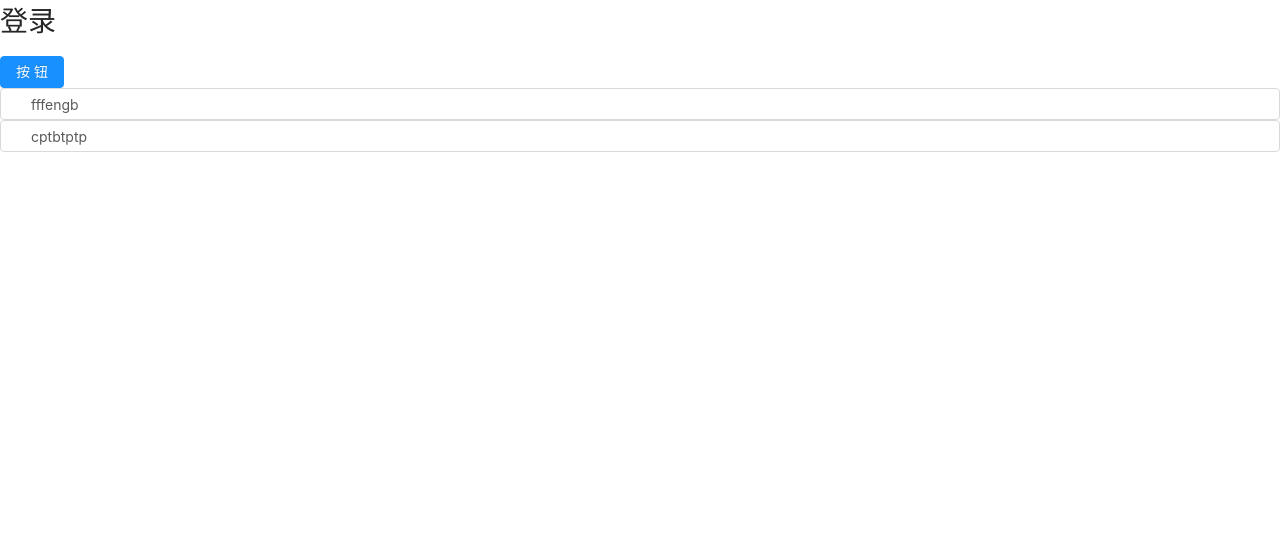
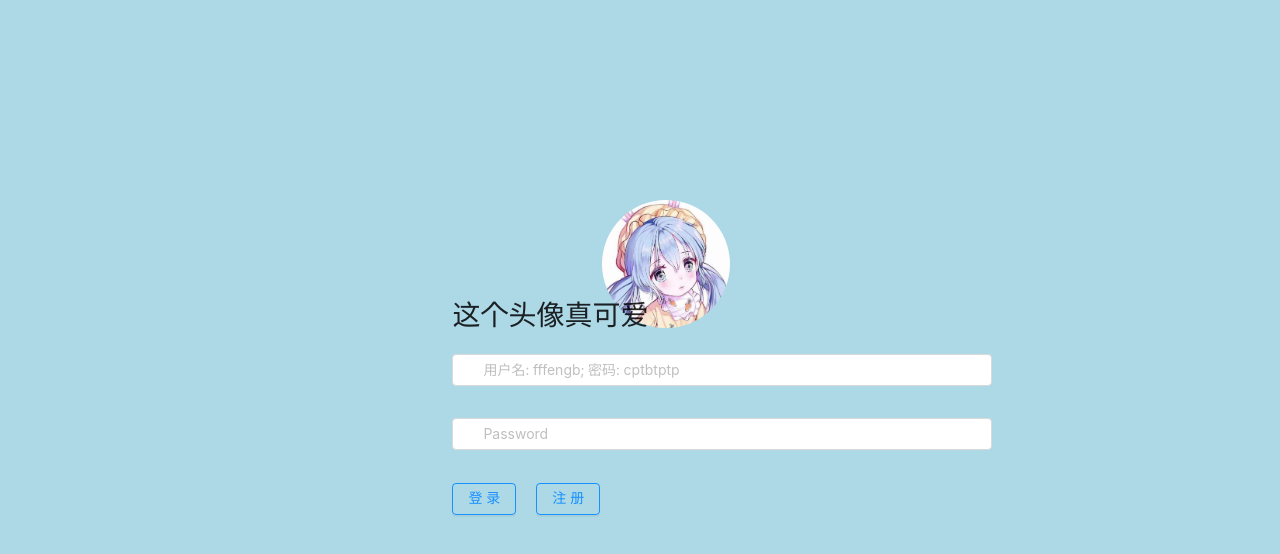
Before and after one commit to fffffengb/handy-review-notebook-frontend, a Vue app: page /login in a window 1280 px wide. Shown: the top 554 px of the page. Built offline with nearby package versions, Linux system fonts and the light colour scheme.

Commit message:
完成了大概的登陆页面;完成了部分个人中心页面;

```diff
--- a/src/layouts/Login.vue
+++ b/src/layouts/Login.vue
@@ -1,14 +1,99 @@
+<!--<template>-->
+<!--  <div>-->
+<!--    <h1>登录</h1>-->
+<!--    <a-button type="primary" @click="login(username, password)">按钮</a-button>-->
+<!--    <a-input placeholder="Basic usage" v-model="username" ref="userNameInput">-->
+<!--      <a-icon slot="prefix" type="user" />-->
+<!--    </a-input>-->
+<!--    <a-input placeholder="Basic usage" v-model="password" ref="passwordInput">-->
+<!--      <a-icon slot="prefix" type="user" />-->
+<!--    </a-input>-->
+<!--    <a-alert type="error" message="Error text" banner v-if="errPassword"/>-->
+<!--  </div>-->
+<!--</template>-->
+
+<!--<script>-->
+<!--  import { postLogin, cacheLoginStatus } from '@/network/api'-->
+<!--  import cookie from 'js-cookie'-->
+<!--  export default {-->
+<!--  name: 'Login',-->
+<!--  data() {-->
+<!--    return {-->
+<!--      username: "fffengb",-->
+<!--      password: "cptbtptp",-->
+<!--      errPassword: false-->
+<!--    };-->
+<!--  },-->
+<!--  methods: {-->
+<!--    login(username, password) {-->
+<!--      postLogin(username, password).then((res) =>{-->
+<!--        // 标记此用户已登录,用于路由守卫判断-->
+<!--        this.$store.commit("setLoginStatus", true);-->
+<!--        //存储认证token和获取时间-->
+<!--        cacheLoginStatus(res.data)-->
+<!--        cookie.set("username", username, {expires: 15});-->
+<!--        cookie.set("password", password, {expires: 15});-->
+<!--        this.$router.push("/home");  // 跳转到首页-->
+<!--      }).catch(err => {-->
+<!--        this.errPassword = true-->
+<!--        console.log(err);-->
+<!--      })-->
+<!--    }-->
+<!--  }-->
+<!--  }-->
+
+<!--</script>-->
+
+<!--<style>-->
+<!--</style>-->
+
 <template>
-  <div>
-    <h1>登录</h1>
-    <a-button type="primary" @click="login(username, password)">按钮</a-button>
-    <a-input placeholder="Basic usage" v-model="username" ref="userNameInput">
-      <a-icon slot="prefix" type="user" />
+  <div class="root">
+    <div class="avatar">
+      <a-avatar src="timg.jfif" :size="128"/>
+    </div>
+    <div class="main-form">
+      <h1>这个头像真可爱</h1>
+      <a-form :form="form" @submit="handleSubmit">
+        <a-form-item>
+          <a-input v-decorator="[ 'userName', { rules: [{ required: true, message: '用户名不能为空~' }] },]"
+                   placeholder="用户名: fffengb; 密码: cptbtptp"
+          >
+            <a-icon slot="prefix" type="user" style="color: rgba(0,0,0,.25)" />
           </a-input>
-    <a-input placeholder="Basic usage" v-model="password" ref="passwordInput">
-      <a-icon slot="prefix" type="user" />
+        </a-form-item>
+        <a-form-item>
+          <a-input v-decorator="[ 'password', { rules: [{ required: true, message: '密码不能为空~' }] },]"
+                  type="password"
+                  placeholder="Password"
+          >
+            <a-icon slot="prefix" type="lock" style="color: rgba(0,0,0,.25)" />
           </a-input>
-    <a-alert type="error" message="Error text" banner v-if="errPassword"/>
+        </a-form-item>
+        <a-form-item>
+  <!--        <a-checkbox-->
+  <!--                v-decorator="[-->
+  <!--          'remember',-->
+  <!--          {-->
+  <!--            valuePropName: 'checked',-->
+  <!--            initialValue: true,-->
+  <!--          },-->
+  <!--        ]"-->
+  <!--        >-->
+  <!--          Remember me-->
+  <!--        </a-checkbox>-->
+  <!--        <a class="login-form-forgot" href="">-->
+  <!--          Forgot password-->
+  <!--        </a>-->
+          <a-button type="primary" ghost html-type="submit" class="login-form-button">
+            登录
+          </a-button>
+          <a-button type="primary" ghost @click="register" class="register-form-button">
+            注册
+          </a-button>
+        </a-form-item>
+      </a-form>
+    </div>
   </div>
 </template>
 
@@ -24,25 +109,59 @@
         errPassword: false
       };
     },
+    beforeCreate() {
+      this.form = this.$form.createForm(this, { name: 'normal_login' });
+    },
     methods: {
-    login(username, password) {
-      postLogin(username, password).then((res) =>{
+      handleSubmit(e) {
+        e.preventDefault();
+        this.form.validateFields((err, values) => {
+          if (!err) {
+            console.log(values.userName, values.password);
+            postLogin(values.userName, values.password).then((res) =>{
               // 标记此用户已登录,用于路由守卫判断
               this.$store.commit("setLoginStatus", true);
               //存储认证token和获取时间
               cacheLoginStatus(res.data)
-        cookie.set("username", username, {expires: 15});
-        cookie.set("password", password, {expires: 15});
+              cookie.set("username", this.username, {expires: 15});
+              cookie.set("password", this.password, {expires: 15});
               this.$router.push("/home");  // 跳转到首页
             }).catch(err => {
               this.errPassword = true
               console.log(err);
             })
           }
+        });
+      },
+      register(){
+        this.$message.info("此功能暂未开放~")
       }
+    },
+  };
+</script>
+<style scoped>
+  .root {
+    height: 100%;
+    width: 100%;
+    background-color: #ADD8E6;
   }
 
-</script>
+  .avatar {
+    position: absolute;
+    left: 47%;
+    top: 25%;
+  }
 
-<style>
+  .main-form {
+    height: 200px;
+    width: 600px;
+    padding: 30px;
+    position: absolute;
+    left: 33%;
+    top: 33%;
+  }
+
+  .register-form-button {
+    margin-left: 20px;
+  }
 </style>
--- a/src/network/request.js
+++ b/src/network/request.js
@@ -7,7 +7,7 @@ let isRefreshing = false;
 
 export function request(config) {
   const instance = axios.create({
-    baseURL:"http://localhost:9000",
+    baseURL:"http://127.0.0.1:9000",
     timeout: 6000
   });
 
```
Also changed, not shown: public/timg.jfif (added). Lines whose indentation alone changed are shown as unchanged.
